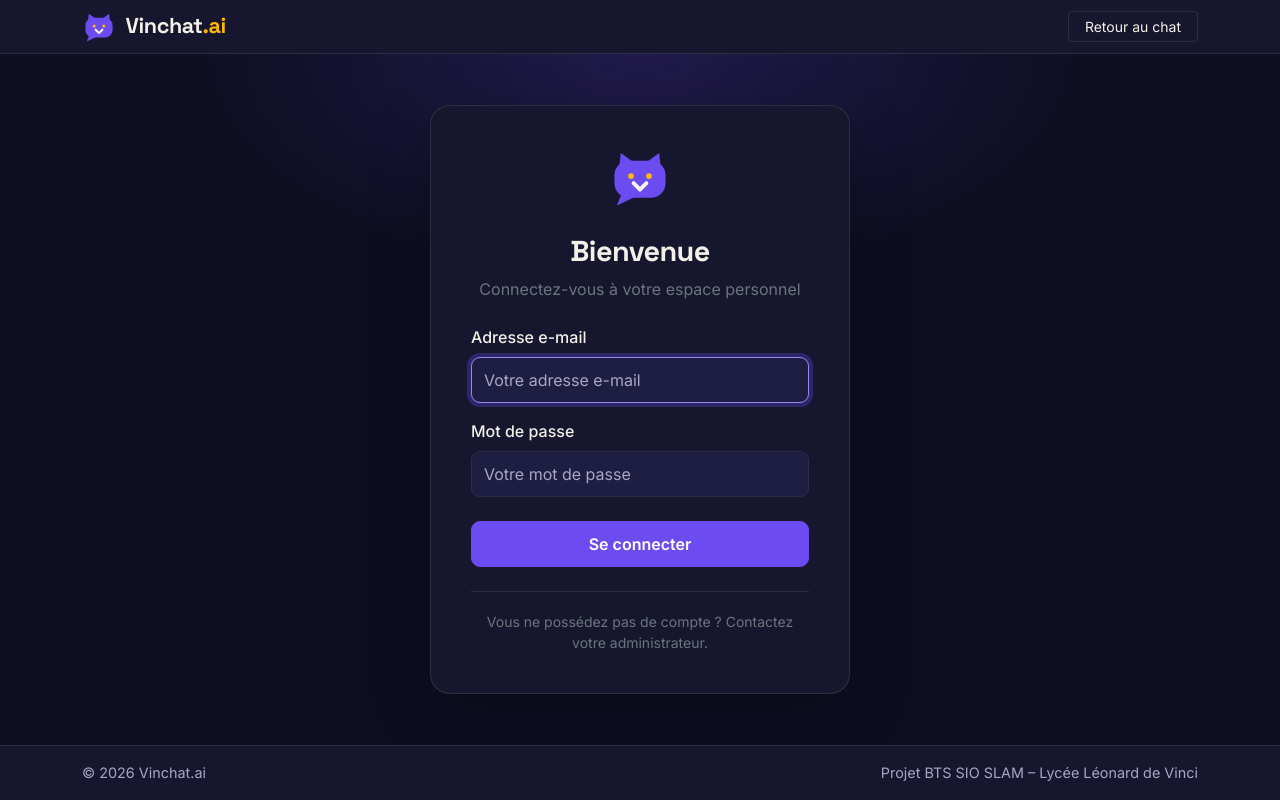
After one commit to Louis3701/chatbot, a Spring app: page /auth/login in a window 1280 px wide. The commit adds this page. Run offline with Thymeleaf, Linux system fonts and the light colour scheme; the template is opened without the code that fills it, so the values that code supplies are empty.

Commit message:
fin sprint 2 seance1

```diff
--- a/build.gradle.kts
+++ b/build.gradle.kts
@@ -26,6 +26,10 @@ dependencies {
     implementation("org.springframework.boot:spring-boot-starter-webmvc")
     implementation("org.jetbrains.kotlin:kotlin-reflect")
     implementation("tools.jackson.module:jackson-module-kotlin")
+    implementation("org.springframework.boot:spring-boot-starter-security")
+    implementation("org.thymeleaf.extras:thymeleaf-extras-springsecurity6")
+
+
     developmentOnly("org.springframework.boot:spring-boot-devtools")
     runtimeOnly("org.mariadb.jdbc:mariadb-java-client")
     testImplementation("org.springframework.boot:spring-boot-starter-data-jpa-test")
--- a/src/main/resources/static/css/chat.css
+++ b/src/main/resources/static/css/chat.css
@@ -166,3 +166,5 @@
 }
 /* Choix de la voix de lecture */
 .selecteur-voix { width: auto; max-width: 14rem; margin-left: auto; }
+/* Bouton de déconnexion : même aspect que les liens de la barre */
+button.lien-compte { background: transparent; border: 0; width: 100%; text-align: left; font: inherit; cursor: pointer; }
--- a/src/main/resources/static/css/vinchat.css
+++ b/src/main/resources/static/css/vinchat.css
@@ -289,3 +289,74 @@ h1, h2, h3, h4, h5, h6, .brand {
 @media (prefers-reduced-motion: reduce) {
   * { transition: none !important; }
 }
+
+/* ---------- Page de connexion Vinchat.ai ---------- */
+
+.page-centree {
+  flex: 1;
+  display: grid;
+  place-items: center;
+  padding: 2rem 1rem;
+  background:
+          radial-gradient(
+                  40rem 20rem at 50% 0,
+                  rgba(108, 76, 241, .20),
+                  transparent 70%
+          ),
+          var(--vc-fond);
+}
+
+.carte-connexion {
+  width: 100%;
+  max-width: 420px;
+  background: var(--vc-surface);
+  border: 1px solid var(--vc-bord);
+  border-radius: 20px;
+  padding: 2.5rem;
+  box-shadow: 0 20px 60px rgba(0, 0, 0, .25);
+}
+
+.carte-connexion .logo-carte {
+  width: 64px;
+  height: 64px;
+  display: block;
+  margin: 0 auto 1.5rem;
+}
+
+.carte-connexion h2 {
+  font-size: 1.8rem;
+  color: var(--vc-texte);
+}
+
+.carte-connexion label {
+  color: var(--vc-texte);
+  font-weight: 500;
+}
+
+.login-input {
+  min-height: 46px;
+  border-radius: 9px;
+}
+
+.login-submit {
+  min-height: 46px;
+  border-radius: 9px;
+  font-weight: 600;
+  transition: .2s ease;
+}
+
+.login-submit:hover {
+  transform: translateY(-2px);
+  box-shadow: 0 5px 20px rgba(108, 76, 241, .3);
+}
+
+.login-information {
+  border-top: 1px solid var(--vc-bord);
+  padding-top: 1.2rem;
+}
+
+@media (max-width: 480px) {
+  .carte-connexion {
+    padding: 1.5rem;
+  }
+}
--- /dev/null
+++ b/src/main/resources/templates/auth/login.html
@@ -0,0 +1,96 @@
+
+<!DOCTYPE html>
+<html lang="fr" xmlns:th="http://www.thymeleaf.org"
+      th:replace="~{base :: base(~{::content}, 'Connexion', 'connexion')}">
+
+<body>
+
+<th:block th:fragment="content">
+
+    <div class="page-centree">
+
+        <section class="carte-connexion">
+
+            <!-- Logo -->
+            <img class="logo-carte"
+                 th:src="@{/img/logo.svg}"
+                 alt="Vinchat.ai">
+
+            <!-- Titre -->
+            <div class="text-center mb-4">
+                <h2>Bienvenue</h2>
+                <p class="text-secondary mb-0">
+                    Connectez-vous à votre espace personnel
+                </p>
+            </div>
+
+            <!-- Identifiants incorrects -->
+            <div th:if="${param.error}"
+                 class="alert alert-danger"
+                 role="alert">
+                Adresse e-mail ou mot de passe incorrect,
+                ou compte désactivé.
+            </div>
+
+            <!-- Déconnexion réussie -->
+            <div th:if="${param.logout}"
+                 class="alert alert-success"
+                 role="status">
+                Vous avez été déconnecté avec succès.
+            </div>
+
+            <!-- Formulaire -->
+            <form th:action="@{/login}" method="post">
+
+                <div class="mb-3">
+                    <label for="email" class="form-label">
+                        Adresse e-mail
+                    </label>
+
+                    <input type="email"
+                           class="form-control login-input"
+                           id="email"
+                           name="email"
+                           placeholder="Votre adresse e-mail"
+                           autocomplete="username"
+                           required
+                           autofocus>
+                </div>
+
+                <div class="mb-4">
+                    <label for="password" class="form-label">
+                        Mot de passe
+                    </label>
+
+                    <input type="password"
+                           class="form-control login-input"
+                           id="password"
+                           name="password"
+                           placeholder="Votre mot de passe"
+                           autocomplete="current-password"
+                           required>
+                </div>
+
+                <button type="submit"
+                        class="btn btn-primary login-submit w-100">
+                    Se connecter
+                </button>
+
+            </form>
+
+            <!-- Informations -->
+            <div class="login-information text-center mt-4">
+                <p class="text-secondary small mb-0">
+                    Vous ne possédez pas de compte ?
+                    Contactez votre administrateur.
+                </p>
+            </div>
+
+        </section>
+
+    </div>
+
+</th:block>
+
+</body>
+</html>
--- a/src/main/resources/templates/base.html
+++ b/src/main/resources/templates/base.html
@@ -1,45 +1,66 @@
+
 <!DOCTYPE html>
-<html lang="fr" data-bs-theme="dark" xmlns:th="http://www.thymeleaf.org"
+<html lang="fr"
+      data-bs-theme="dark"
+      xmlns:th="http://www.thymeleaf.org"
       th:fragment="base(content, titre, activePage)">
+
 <head>
     <meta charset="UTF-8">
     <meta name="viewport" content="width=device-width, initial-scale=1">
     <meta name="color-scheme" content="dark">
-    <title th:text="${titre} + ' – Vinchat.ai'">Vinchat.ai</title>
-    <link rel="icon" type="image/svg+xml" th:href="@{/img/logo.svg}">
 
-    <!-- Polices : Space Grotesk (titres) et Inter (texte) -->
+    <title th:text="${titre} + ' – Vinchat.ai'">
+        Vinchat.ai
+    </title>
+
+    <link rel="icon"
+          type="image/svg+xml"
+          th:href="@{/img/logo.svg}">
+
+    <!-- Polices -->
     <link rel="preconnect" href="https://fonts.googleapis.com">
     <link rel="preconnect" href="https://fonts.gstatic.com" crossorigin>
+
     <link rel="stylesheet"
           href="https://fonts.googleapis.com/css2?family=Inter:wght@400;500;600&family=Space+Grotesk:wght@500;700&display=swap">
 
+    <!-- CSS -->
     <link rel="stylesheet" th:href="@{/vendor/css/bootstrap.min.css}">
     <link rel="stylesheet" th:href="@{/css/vinchat.css}">
     <link rel="stylesheet" th:href="@{/css/chat.css}">
+
 </head>
+
 <body class="d-flex flex-column min-vh-100">
 
-<!-- La page de chat a sa propre barre latérale : pas d'en-tête ni de pied de page -->
-<th:block th:unless="${activePage == 'accueil'}">
-    <header th:replace="~{fragments/header :: header(${activePage})}"></header>
+<!-- Header masqué sur l'accueil et la connexion -->
+<th:block th:if="${pageConnexion != true}">
+    <th:block th:unless="${activePage == 'accueil'}">
+        <header th:replace="~{fragments/header :: header(${activePage})}">
+        </header>
+    </th:block>
 </th:block>
 
+<!-- Contenu de la page -->
 <main class="chat-page flex-grow-1 d-flex flex-column"
       th:attr="data-lecture-auto=${lectureAuto == true}"
       th:insert="${content}">
     Contenu de la page
 </main>
 
-<th:block th:unless="${activePage == 'accueil'}">
-    <footer th:replace="~{fragments/footer :: footer}"></footer>
+<!-- Footer masqué sur l'accueil et la connexion -->
+<th:block th:if="${pageConnexion != true}">
+    <th:block th:unless="${activePage == 'accueil'}">
+        <footer th:replace="~{fragments/footer :: footer}">
+        </footer>
+    </th:block>
 </th:block>
 
-<script th:src="@{/vendor/js/bootstrap.bundle.min.js}"></script>
-<script th:src="@{/js/app.js}"></script>
+<!-- JavaScript -->
 <script th:src="@{/vendor/js/bootstrap.bundle.min.js}"></script>
 <script th:src="@{/js/app.js}"></script>
 <script th:src="@{/js/textToSpeech.js}"></script>
-</body>
+
 </body>
 </html>
```
Also changed, not shown: src/main/kotlin/org/ldv/chatbot/config/DataInitializer.kt (+47 -9 lines), src/main/kotlin/org/ldv/chatbot/config/SecurityConfig.kt (added, +62 -0 lines), src/main/kotlin/org/ldv/chatbot/controller/ChatBotController.kt (deleted, +0 -15 lines), src/main/kotlin/org/ldv/chatbot/controller/MainController.kt (added, +17 -0 lines), src/main/kotlin/org/ldv/chatbot/model/dao/RoleDAO.kt (added, +8 -0 lines), src/main/kotlin/org/ldv/chatbot/model/dao/Utilisateur.kt (added, +18 -0 lines), src/main/kotlin/org/ldv/chatbot/model/entity/Role.kt (added, +19 -0 lines), src/main/kotlin/org/ldv/chatbot/model/entity/utilisateur.kt (added, +37 -0 lines), src/main/kotlin/org/ldv/chatbot/service/CustomUserDetailsService.kt (added, +33 -0 lines), src/main/resources/templates/auth/connexion.html (+10 -7 lines), src/main/resources/templates/utilisateur/chat.html (+6 -4 lines).
